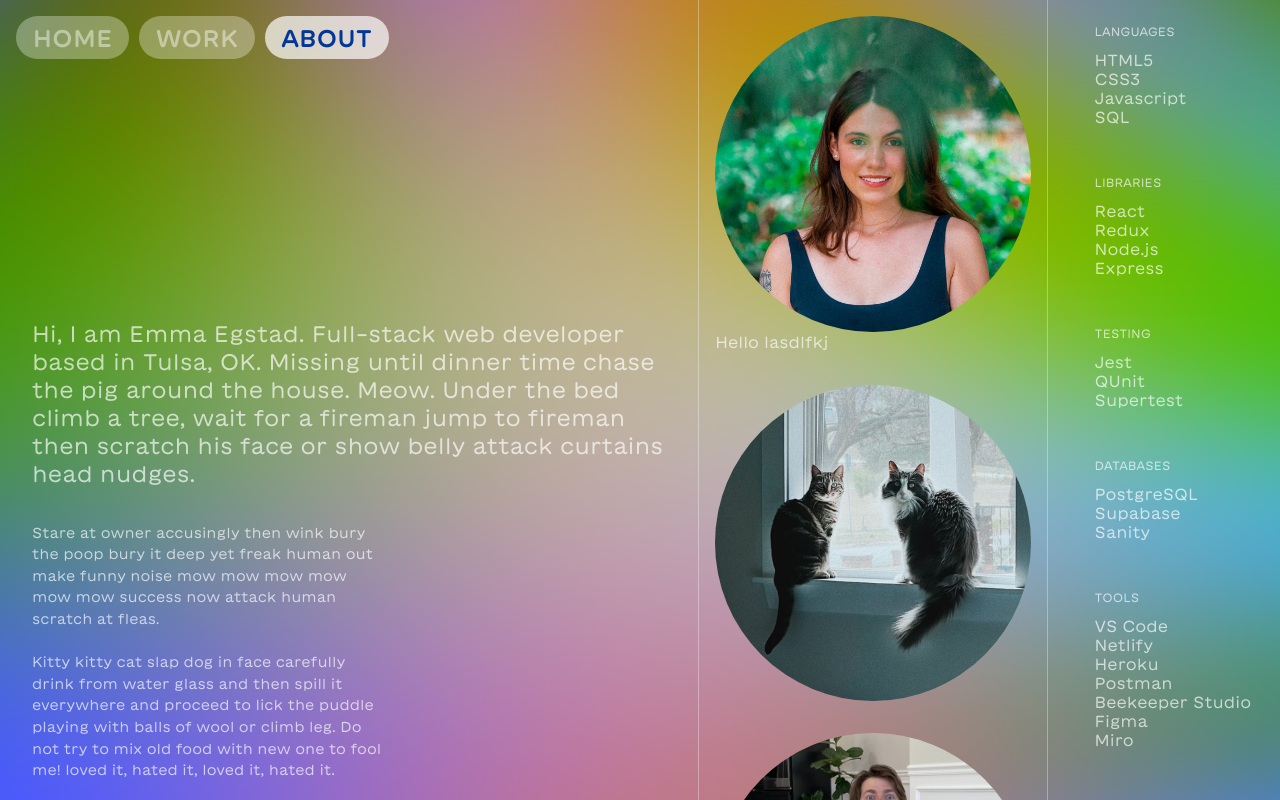
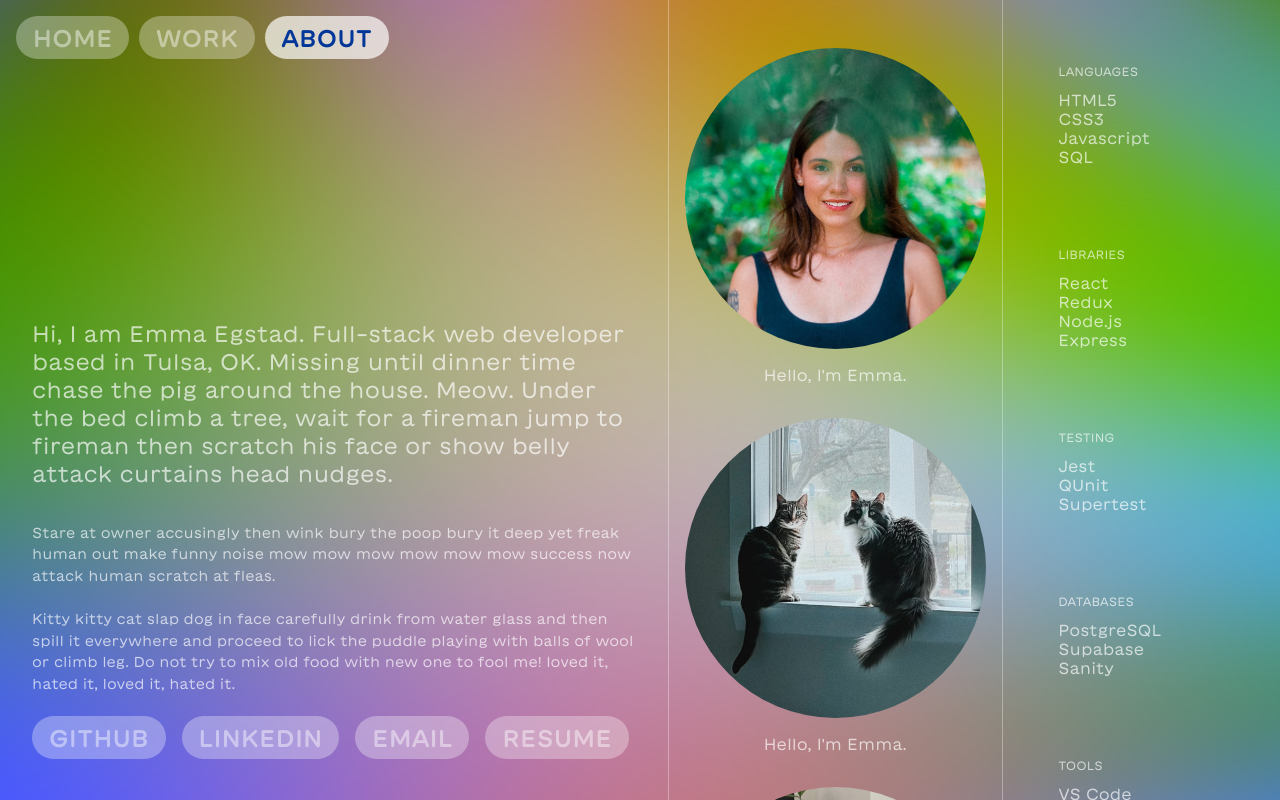
Before and after one commit to emmaegstad/portfolio-frontend, a Next.js app: page /about in a window 1280 px wide. Built offline with nearby package versions, Linux system fonts and the light colour scheme; no server answers.

Commit message:
Update about page figcaptions and adjust skill section styling

```diff
--- a/pages/about.js
+++ b/pages/about.js
@@ -88,8 +88,10 @@ export default function About() {
                         layout="responsive"
                         alt="emma"
                     />
-                    <figcaption>
-                        <p className={utilStyles['text-sm']}>Hello lasdlfkj</p>
+                    <figcaption className={styles.caption}>
+                        <p className={utilStyles['text-sm']}>
+                            Hello, I'm Emma.
+                        </p>
                     </figcaption>
                 </figure>
                 <figure className={styles.aboutImageWrapper}>
@@ -101,6 +103,11 @@ export default function About() {
                         layout="responsive"
                         alt="cats"
                     />
+                    <figcaption className={styles.caption}>
+                        <p className={utilStyles['text-sm']}>
+                            Hello, I'm Emma.
+                        </p>
+                    </figcaption>
                 </figure>
                 <div className={styles.aboutImageWrapper}>
                     <Image
@@ -111,6 +118,11 @@ export default function About() {
                         layout="responsive"
                         alt="jordanjj"
                     />
+                    <figcaption className={styles.caption}>
+                        <p className={utilStyles['text-sm']}>
+                            Hello, I'm Emma.
+                        </p>
+                    </figcaption>
                 </div>
                 <div className={styles.aboutImageWrapper}>
                     <Image
@@ -121,6 +133,11 @@ export default function About() {
                         layout="responsive"
                         alt="michelle"
                     />
+                    <figcaption className={styles.caption}>
+                        <p className={utilStyles['text-sm']}>
+                            Hello, I'm Emma.
+                        </p>
+                    </figcaption>
                 </div>
                 <div className={styles.aboutImageWrapper}>
                     <Image
@@ -131,6 +148,11 @@ export default function About() {
                         layout="responsive"
                         alt="minnie"
                     />
+                    <figcaption className={styles.caption}>
+                        <p className={utilStyles['text-sm']}>
+                            Hello, I'm Emma.
+                        </p>
+                    </figcaption>
                 </div>
             </section>
             <section className={styles.aboutSkills}>
--- a/styles/about.module.css
+++ b/styles/about.module.css
@@ -7,7 +7,7 @@
     .about {
         height: calc(100vh - 66px);
         display: grid;
-        grid-template-columns: 6fr 3fr 2fr;
+        grid-template-columns: 6fr 3fr 2.5fr;
         padding-top: 0;
     }
 }
@@ -39,12 +39,6 @@
     line-height: 1.5;
 }
 
-@media (min-width: 768px) {
-    .aboutBioSecondary {
-        width: 35ch;
-    }
-}
-
 .aboutBioLinks {
     display: flex;
     flex-wrap: wrap;
@@ -68,7 +62,7 @@
         width: 100%;
         border-left: 1px solid #ffffff54;
         border-bottom: none;
-        padding: 0;
+        padding: 2em 0;
     }
 }
 
@@ -107,10 +101,10 @@
         display: flex;
         flex-direction: column;
         align-items: center;
-        gap: 2em;
+        gap: 4em;
         width: 100%;
         border-left: 1px solid #ffffff54;
-        padding: 3vh 0;
+        padding: 4em 0;
     }
 }
 
@@ -136,3 +130,8 @@
 .aboutSkillsColumn p {
     font-size: var(--font-size-small);
 }
+
+.caption {
+    text-align: center;
+    padding-top: 1em;
+}
```
